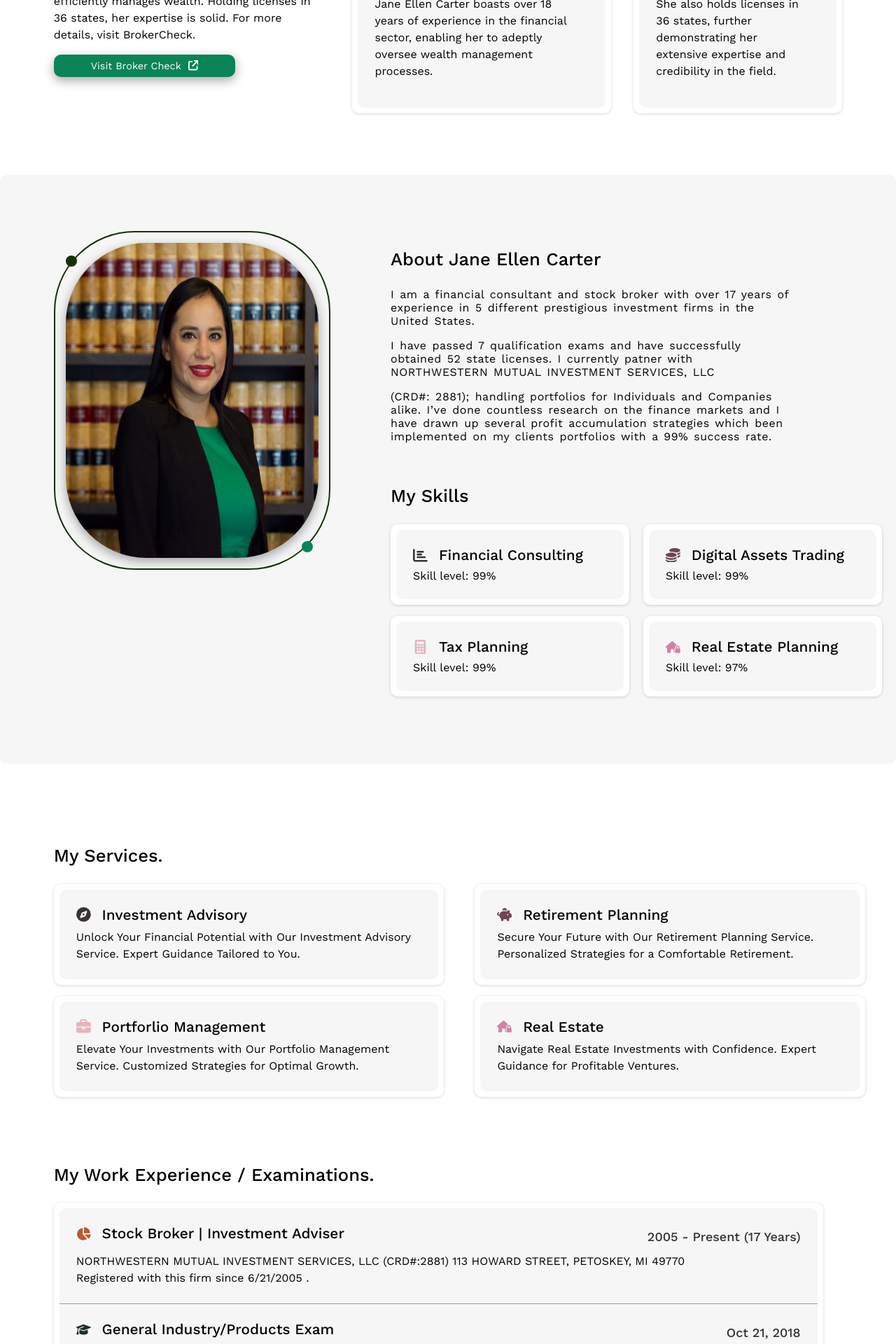
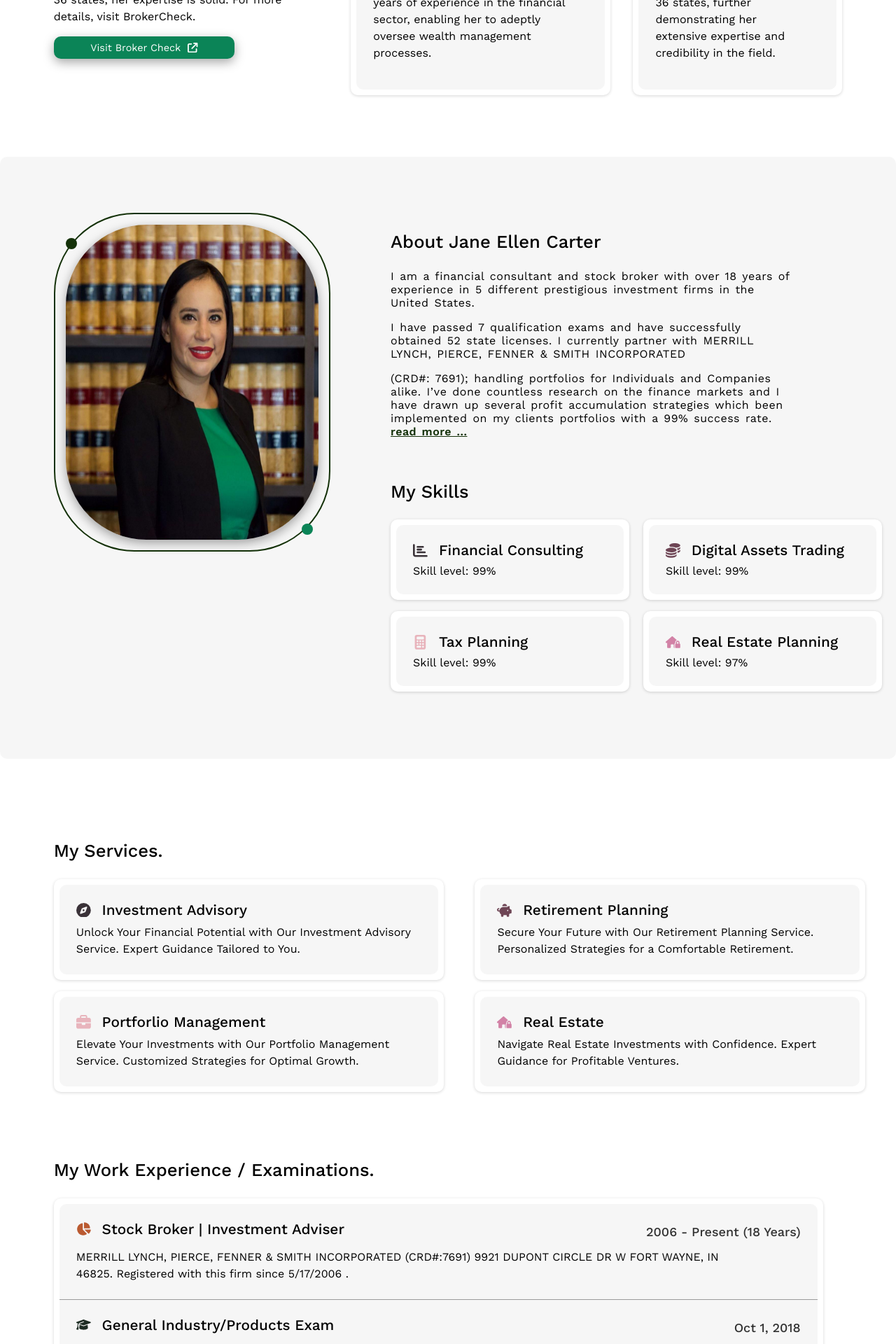
Before and after one commit to aremumahmud/janeeellencarter, a React (Vite) app: page / in a window 1280 px wide. Shown: the part 880-2800 px from the top of the page at 70% size. Built offline with nearby package versions, Linux system fonts and the light colour scheme; a web font is replaced by a local one.

Commit message:
wraped things up

```diff
--- a/src/components/aboutsection.jsx
+++ b/src/components/aboutsection.jsx
@@ -3,9 +3,14 @@ import "../css/about.css";
 import { FaCalculator, FaChartBar, FaCoins, FaHouseLock } from "react-icons/fa6";
 
 import ScrollReveal from 'scrollreveal';
-import { useEffect } from 'react';
+import { useEffect, useState } from 'react';
 
 function AboutSection() {
+
+
+   let [less , setLess] =  useState (false)
+
+
     useEffect(() => {
         // Configure the scroll reveal animation
         ScrollReveal().reveal('.up', {
@@ -34,21 +39,30 @@ function AboutSection() {
 
         <div className="content">
           <p className="up">
-            I am a financial consultant and stock broker with over 17 years of
+            I am a financial consultant and stock broker with over 18 years of
             experience in 5 different prestigious investment firms in the United
             States.
           </p>
           <p  className="up">
             I have passed 7 qualification exams and have successfully obtained
-            52 state licenses. I currently patner with NORTHWESTERN MUTUAL
-            INVESTMENT SERVICES, LLC
+            52 state licenses. I currently partner with MERRILL LYNCH, PIERCE, FENNER & SMITH INCORPORATED
           </p>
           <p  className="up">
-            (CRD#: 2881); handling portfolios for Individuals and Companies
+            (CRD#: 7691); handling portfolios for Individuals and Companies
             alike. I’ve done countless research on the finance markets and I
             have drawn up several profit accumulation strategies which been
-            implemented on my clients portfolios with a 99% success rate.
-          </p>{" "}
+            implemented on my clients portfolios with a 99% success rate. {!less &&<><br /><span onClick={()=>setLess(true)}  className="read_more">read more ...</span></>}
+          </p>
+          {
+            less&&<p className="up">
+            For over two decades. i&apos;ve assisted clients in acheiving financial goals, Specializing in investment
+            management and wealth advice. i cater to high-net-worth individuals, families and retirees. My expertise covers investment management,
+            financial planning and retirement strategies. Clients rely on me for strength and peace-of-mind through quality financial advice. My commitment
+            revolves around achievement, building relationships and upholding integrity. <br /> <span onClick={()=>setLess(false)}  className="read_more">less ...</span>
+          </p>
+          }
+
+
         </div>
         <br />
         <div className="skills">
--- a/src/components/contact.jsx
+++ b/src/components/contact.jsx
@@ -27,7 +27,7 @@ function Contact() {
       </div>
       <br />
       <div className="form">
-        <form action="http://localhost:3000/send_email" method="post">
+        <form action="/send_email" method="post">
           <input name="full_name" className="up" type="text" placeholder="Full Name" required/>
           <input name="email" className="up" type="email" placeholder="Email address" required/>
           <input name="phone" className="up" type="tel" placeholder="Phone number" required/>
--- a/src/components/education.jsx
+++ b/src/components/education.jsx
@@ -34,13 +34,13 @@ function Education() {
                 </div>
 
                 <span style={{ float: "right" }}>
-                  2005 - Present (17 Years)
+                  2006 - Present (18 Years)
                 </span>
               </div>
               <div className="skill_level l15 op8">
-                NORTHWESTERN MUTUAL INVESTMENT SERVICES, LLC (CRD#:2881) 113
-                HOWARD STREET, PETOSKEY, MI 49770 Registered with this firm
-                since 6/21/2005 .
+               MERRILL LYNCH, PIERCE, FENNER & SMITH INCORPORATED (CRD#:7691) 9921
+                DUPONT CIRCLE DR W FORT WAYNE, IN 46825. Registered with this firm
+                since 5/17/2006 .
               </div>
             </div>
             <div className="card up">
@@ -50,7 +50,7 @@ function Education() {
                   General Industry/Products Exam
                 </div>
 
-                <span>Oct 21, 2018</span>
+                <span>Oct 1, 2018</span>
               </div>
               <div className="skill_level l15">
                 SIE – Securities Industry Essentials Examination.
@@ -63,7 +63,7 @@ function Education() {
                   General Industry/Products Exam
                 </div>
 
-                <span>June 20, 2005</span>
+                <span>Feb 24, 2006</span>
               </div>
               <div className="skill_level l15">
                 Series 7 - General Securities Representative Examination.
@@ -76,10 +76,10 @@ function Education() {
                   State Securities Law Exam
                 </div>
 
-                <span>April 27, 2004</span>
+                <span>May 16, 2006</span>
               </div>
               <div className="skill_level l15">
-                Series 63 - Uniform Securities Agent State Law Examination.
+                Series 66 - Uniform Combined State Law Examination.
               </div>
             </div>
           </div>
--- a/src/components/hero.jsx
+++ b/src/components/hero.jsx
@@ -1,15 +1,26 @@
 import '../css/hero.css'
 import jane from '../assets/jane.jpg'
+import jane1 from "../imgs/about.jpeg";
 import 'animate.css'
 
 // import right from '../assets/right1.jpg'
 import {FaMessage} from 'react-icons/fa6'
+import { useEffect, useState } from 'react';
 
 
 function Hero(){
 
 
+    let [on , setOn] = useState(false)
 
+    useEffect(()=>{
+
+        let interval = setInterval(()=>{
+            setOn(onting => !onting)
+        } , 3000)
+
+        return ()=>clearInterval(interval)
+    }, [])
     return(
         <div className="hero">
             <div className="hero_left">
@@ -41,7 +52,10 @@ function Hero(){
             <div className="hero_right">
 
              <div className="image">
-                <img src={jane} alt="" />
+                {
+                    on? <img className='animate__animated animate__fadeIn' src={jane} alt="" />: <img   src={jane1} alt="" />
+                }
+
                 <div className="ball"></div>
                 <div className="ball1"></div>
              </div>
--- a/src/components/myClients.jsx
+++ b/src/components/myClients.jsx
@@ -37,13 +37,10 @@ function MyClientSays() {
               <p className="content_title">Elizabeth Versfeld</p>
               <p className="content_content">
                 {" "}
-                Jane ellen carter gave me the best independent advice on my
-                investment strategy. I am able to monitor the performance,
-                switch funds and add to the investment with little or no hassle.
-                Even as a sophisticated investor, I believe it&apos;s important to
-                have an advisor like Jane ellen carter to assist with your
-                portfolio which mirrors your risk profile and investment
-                timeline and requirements.
+                I&apos;m incredibly grateful for Jane Carter&apos;s expertise in tax planning. Her strategic guidance and
+                personalized approach have been invaluable in optimizing my tax strategy. With her help, i've been able to navigate complex tax laws and maximize my savings
+                while ensuring compliance. Jane Carter is not just a financial advisor but a trusted partner who is commited to my
+                financialwell-being. I highly recomment their services to anyone looking to achieve greater financial efficiency and peace of mind.
               </p>
             </div>
           </div>
--- a/src/components/profesional.jsx
+++ b/src/components/profesional.jsx
@@ -24,7 +24,7 @@ function ProfessionalBackground() {
         <p>Proffesional Background</p>
         <p className="summary_content">
           {" "}
-          With over 18 years in finance, Jane Nellen Carter efficiently manages
+          With over 18 years in finance, Jane Ellen Carter efficiently manages
           wealth. Holding licenses in 36 states, her expertise is solid. For
           more details, visit BrokerCheck.
         </p>
--- a/src/components/stats.jsx
+++ b/src/components/stats.jsx
@@ -46,10 +46,10 @@ function Stats() {
       duration: 800,
       scale: 1,
       beforeReveal: ()=> stopwatch([
-        { limit: 1000, changer: setOne },
-        { limit: 1000, changer: setTwo },
-        { limit: 1900, changer: setThree },
-        { limit: 1800, changer: setFour },
+        { limit: 19, changer: setOne },
+        { limit: 1110, changer: setTwo },
+        { limit: 870, changer: setThree },
+        { limit: 576, changer: setFour },
       ]),
     });
   }, []);
@@ -60,7 +60,7 @@ function Stats() {
         <div className="some_wrapper stats upto">
           <div className="some">
             <div className="stt">
-              <div className="count">{four}</div>
+              <div className="count">{four}+</div>
               <div>
                 <FaHandsClapping color="brown" /> Happy Client
               </div>
@@ -72,13 +72,13 @@ function Stats() {
               </div>
             </div>
             <div className="stt">
-              <div className="count">{two}</div>
+              <div className="count">{two}+</div>
               <div>
                 <FaBriefcase color="green" /> Portfolio handled
               </div>
             </div>
             <div className="stt">
-              <div className="count">{three}</div>
+              <div className="count">${three}M+</div>
               <div>
                 <FaCoins color="grey" /> Profit Generated{" "}
               </div>
--- a/src/css/about.css
+++ b/src/css/about.css
@@ -104,3 +104,10 @@
 .mobile {
     display: none;
 }
+
+.read_more {
+    color: #143109;
+    text-decoration: underline;
+    font-weight: 600;
+    cursor: pointer;
+}
--- a/src/css/header.css
+++ b/src/css/header.css
@@ -1,9 +1,12 @@
 .header_wrapper {
     width: 100%;
     height: fit-content;
+    position: fixed;
+    z-index: 100;
 }
 
 .header {
+    background-color: #ffffff;
     display: flex;
     justify-content: space-around;
     align-items: center;
--- a/src/css/hero.css
+++ b/src/css/hero.css
@@ -1,7 +1,7 @@
 .hero {
     width: 100%;
     font-family: "Work Sans", sans-serif;
-    margin-top: 4rem;
+    margin-top: 13%;
     display: flex;
     align-items: center;
 }
```
Also changed, not shown: 2 other files (tests, documents, lock files or other folders).
